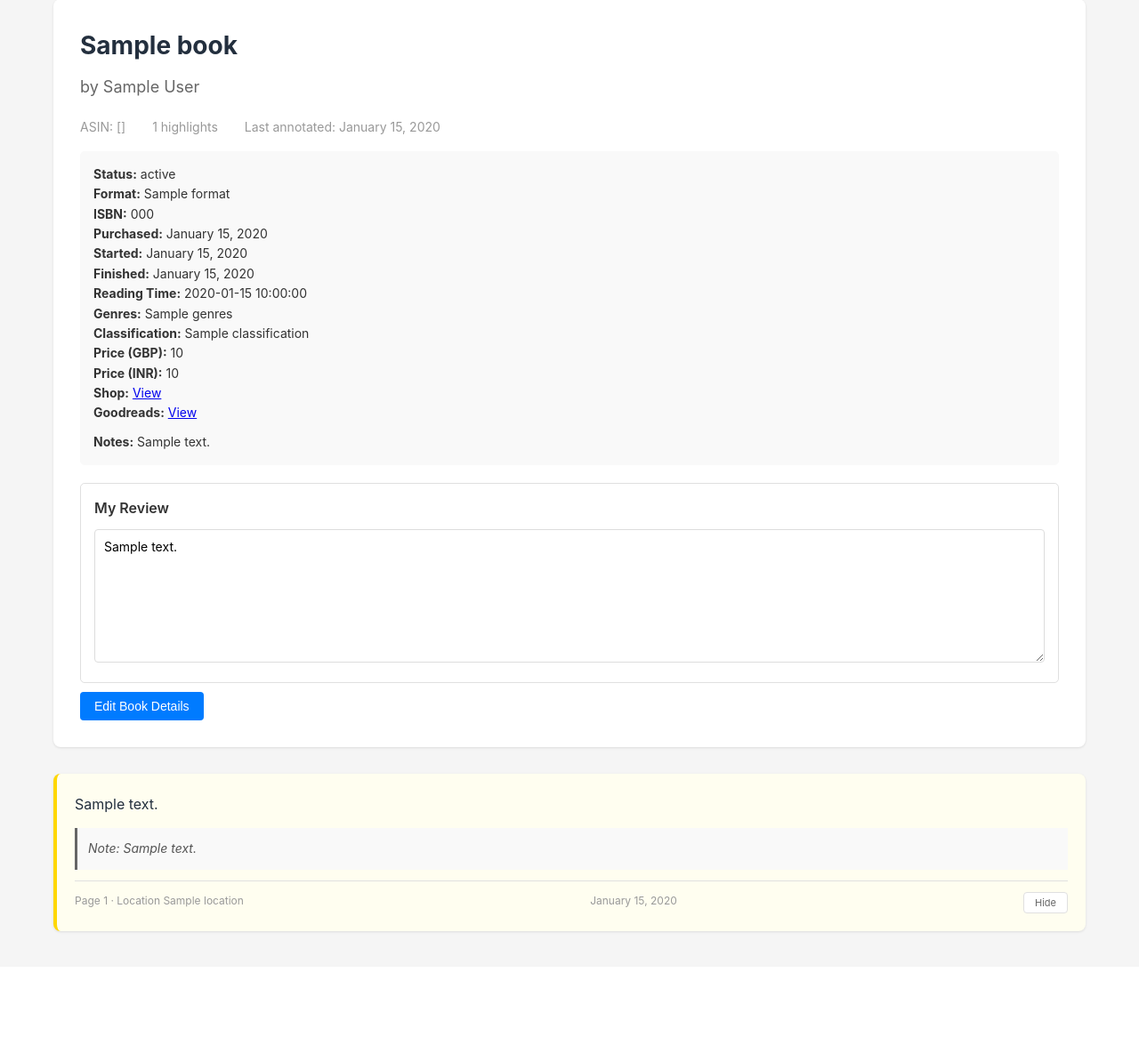
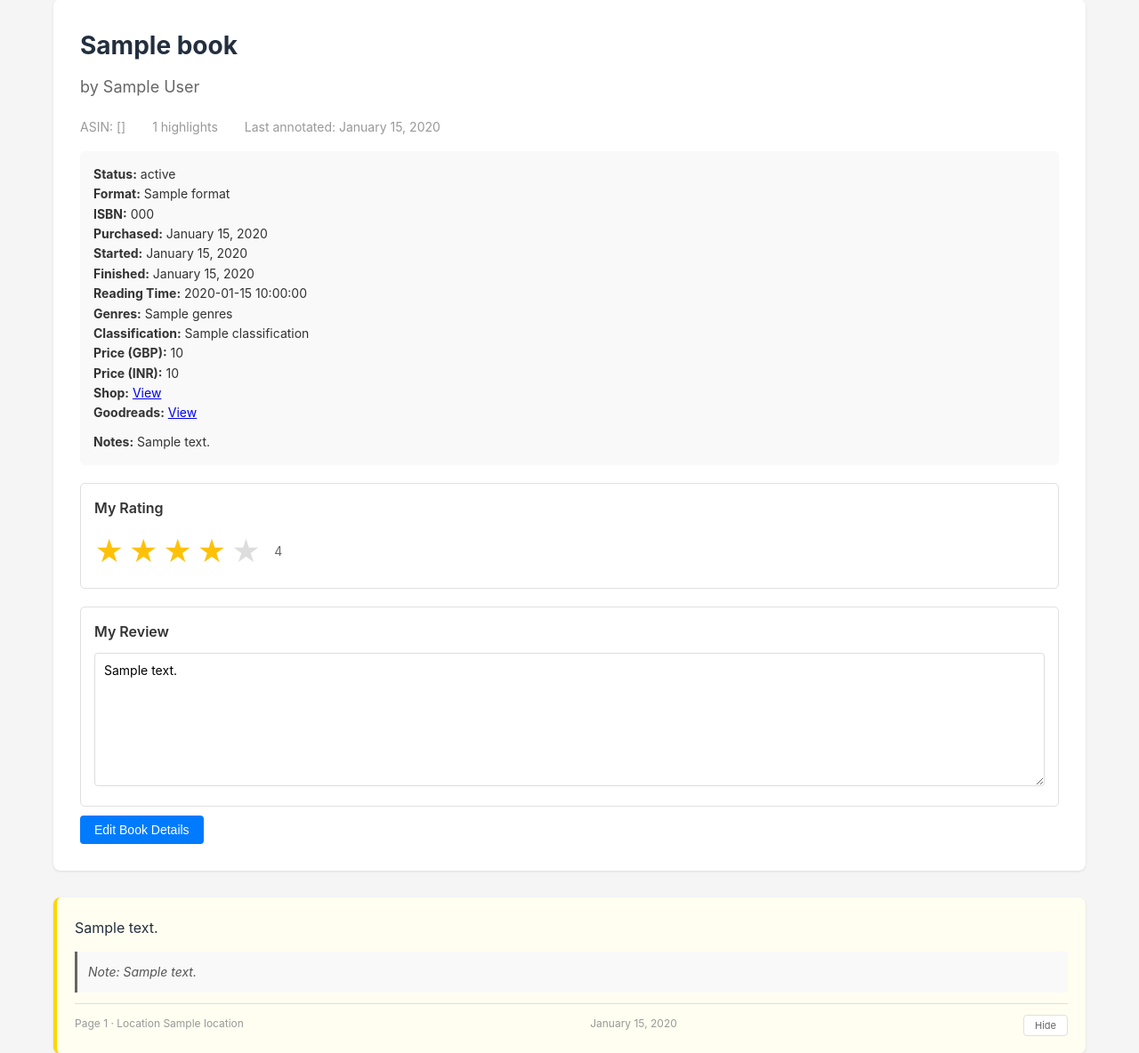
Before and after one commit to nindalf/kindle-highlight-sync, a Flask app: template src/kindle_sync/templates/web/book.html in a window 1280 px wide. Shown: the part 176-1360 px from the top of the page at 89% size. Before the commit the page ends 1226 px from the top, so only its background shows below. Run offline with Flask 3, Linux system fonts and the light colour scheme; the template is opened without the code that fills it: most values are stand-ins (such as "Sample title", 1, 10 or a date in 2020); parts of the project's set-up code (start-up, migrations or seed data) failed here and were passed over.

Commit message:
Add star ratings

```diff
--- a/src/kindle_sync/models.py
+++ b/src/kindle_sync/models.py
@@ -63,6 +63,7 @@ class Book:
     price_gbp: str | None = None  # Format: "£X.XX"
     price_inr: str | None = None  # Format: "₹X.XX"
     review: str | None = None  # User's review of the book
+    star_rating: float | None = None  # Rating out of 5.0
 
 
 @dataclass
--- a/src/kindle_sync/templates/export/astro.md.j2
+++ b/src/kindle_sync/templates/export/astro.md.j2
@@ -41,6 +41,9 @@ price_gbp: "{{ book.price_gbp }}"
 {% if book.price_inr %}
 price_inr: "{{ book.price_inr }}"
 {% endif %}
+{% if book.star_rating %}
+star_rating: {{ book.star_rating }}
+{% endif %}
 {% if book.image_url %}
 image_url: "{{ book.image_url }}"
 {% endif %}
--- a/src/kindle_sync/templates/web/book.html
+++ b/src/kindle_sync/templates/web/book.html
@@ -32,6 +32,55 @@ Highlights{% endblock %} {% block extra_css %}
     }
     .edit-book-btn:hover {
         background: #0056b3;
+    }
+    .star-rating-section {
+        margin-top: 20px;
+        padding: 15px;
+        background: #fff;
+        border: 1px solid #e0e0e0;
+        border-radius: 5px;
+    }
+    .star-rating-header {
+        display: flex;
+        justify-content: space-between;
+        align-items: center;
+        margin-bottom: 10px;
+    }
+    .star-rating-header h3 {
+        margin: 0;
+        font-size: 16px;
+        font-weight: 600;
+    }
+    .star-container {
+        display: flex;
+        gap: 5px;
+        align-items: center;
+    }
+    .star {
+        font-size: 32px;
+        color: #ddd;
+        cursor: pointer;
+        transition: color 0.2s;
+        user-select: none;
+    }
+    .star:hover,
+    .star.hover {
+        color: #ffc107;
+    }
+    .star.filled {
+        color: #ffc107;
+    }
+    .star.half-filled {
+        background: linear-gradient(90deg, #ffc107 50%, #ddd 50%);
+        -webkit-background-clip: text;
+        -webkit-text-fill-color: transparent;
+        background-clip: text;
+    }
+    .rating-value {
+        margin-left: 10px;
+        font-size: 14px;
+        color: #666;
+        min-width: 50px;
     }
     .review-section {
         margin-top: 20px;
@@ -244,6 +293,24 @@ Highlights{% endblock %} {% block extra_css %}
         {% endif %}
     </div>
     {% endif %}
+
+    <div class="star-rating-section">
+        <div class="star-rating-header">
+            <h3>My Rating</h3>
+            <span class="save-status" id="ratingSaveStatus">✓ Saved</span>
+        </div>
+        <div class="star-container">
+            <span class="star" data-rating="1">★</span>
+            <span class="star" data-rating="2">★</span>
+            <span class="star" data-rating="3">★</span>
+            <span class="star" data-rating="4">★</span>
+            <span class="star" data-rating="5">★</span>
+            <span class="rating-value" id="ratingValue"
+                >{{ book.star_rating if book.star_rating else 'Not rated'
+                }}</span
+            >
+        </div>
+    </div>
 
     <div class="review-section">
         <div class="review-header">
@@ -582,5 +649,72 @@ Highlights{% endblock %} {% block extra_css %}
             }
         }, 3000);
     });
+
+    // Star rating functionality
+    const stars = document.querySelectorAll(".star");
+    const ratingValue = document.getElementById("ratingValue");
+    const ratingSaveStatus = document.getElementById("ratingSaveStatus");
+    let currentRating = {{ book.star_rating if book.star_rating else 0 }};
+
+    function updateStars(rating) {
+        stars.forEach((star, index) => {
+            star.classList.remove("filled", "half-filled", "hover");
+            const starValue = index + 1;
+            if (rating >= starValue) {
+                star.classList.add("filled");
+            } else if (rating > index && rating < starValue) {
+                star.classList.add("half-filled");
+            }
+        });
+    }
+
+    // Initialize stars based on current rating
+    updateStars(currentRating);
+
+    stars.forEach((star) => {
+        star.addEventListener("click", async function () {
+            const rating = parseFloat(this.getAttribute("data-rating"));
+            currentRating = rating;
+            updateStars(rating);
+            ratingValue.textContent = rating.toFixed(1);
+
+            try {
+                const response = await fetch(
+                    "/api/books/{{ book.asin }}/metadata",
+                    {
+                        method: "POST",
+                        headers: { "Content-Type": "application/json" },
+                        body: JSON.stringify({ star_rating: rating }),
+                    },
+                );
+                const result = await response.json();
+                if (result.success) {
+                    ratingSaveStatus.classList.add("show");
+                    setTimeout(
+                        () => ratingSaveStatus.classList.remove("show"),
+                        2000,
+                    );
+                }
+            } catch (error) {
+                console.error("Failed to save rating:", error);
+            }
+        });
+
+        star.addEventListener("mouseenter", function () {
+            const rating = parseFloat(this.getAttribute("data-rating"));
+            stars.forEach((s, index) => {
+                s.classList.remove("hover");
+                if (index < rating) {
+                    s.classList.add("hover");
+                }
+            });
+        });
+    });
+
+    document
+        .querySelector(".star-container")
+        .addEventListener("mouseleave", function () {
+            stars.forEach((star) => star.classList.remove("hover"));
+        });
 </script>
 {% endblock %}
```
Also changed, not shown: src/kindle_sync/services/database_service.py (+11 -5 lines), README.md.
